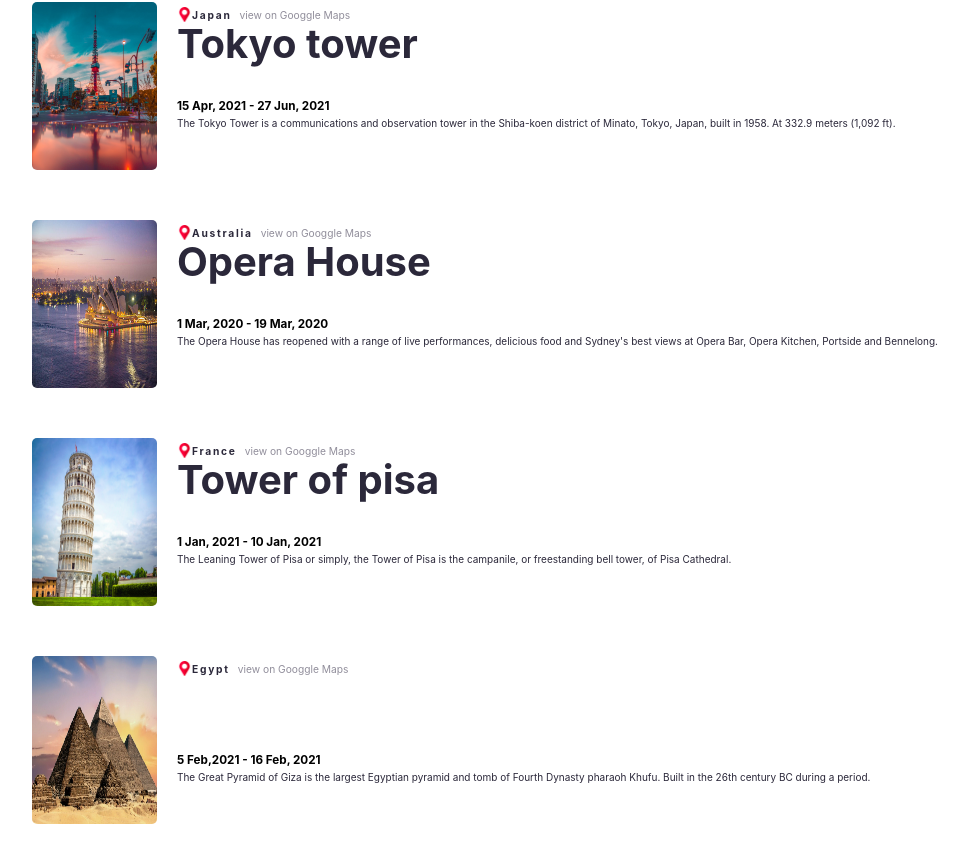
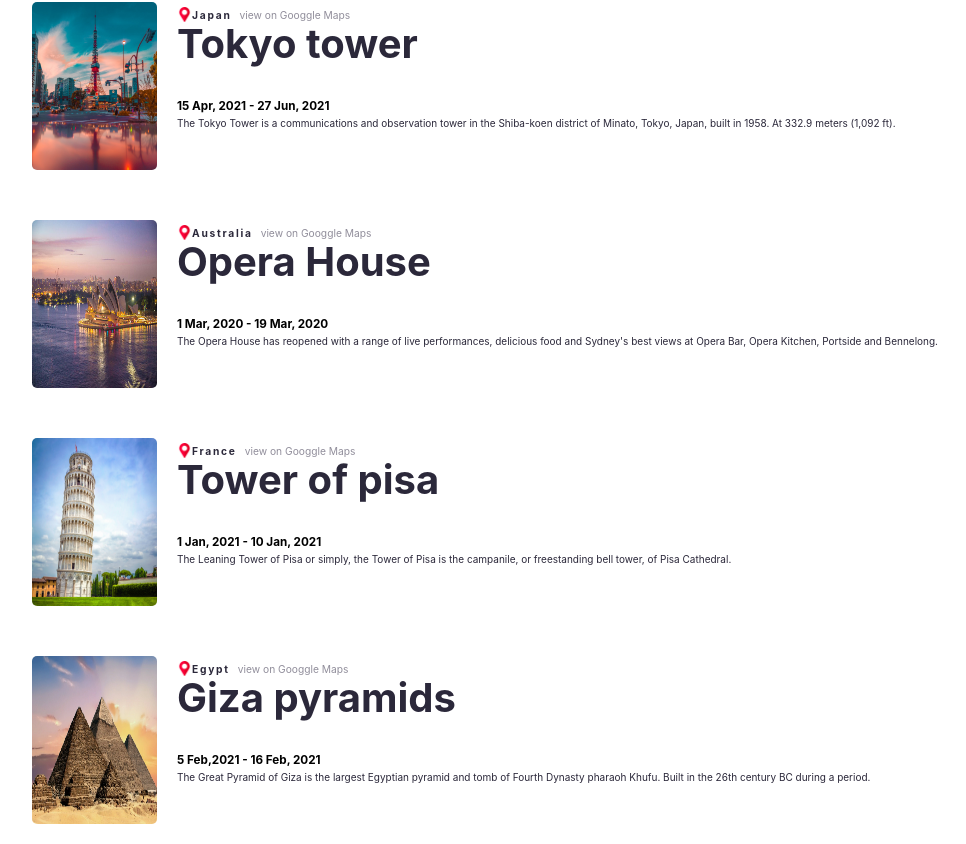
Before and after one commit to tarunmahi/travel_journal, a React (Create React App) app: page / in a window 1280 px wide. Shown: the part 326-1170 px from the top of the page, without its empty margins (0-966 px from the left). Built offline with nearby package versions, Linux system fonts and the light colour scheme; a web font is replaced by a local one.

Commit message:
added changes

```diff
--- a/src/data/data.js
+++ b/src/data/data.js
@@ -40,7 +40,7 @@ export default [
     {
         keyid:5,
         image:"/images/giza.jpg",
-        tittle:"Giza pyramids",
+        title:"Giza pyramids",
         location:"Egypt",
         startDate:"5 Feb,2021 - 16 Feb, 2021",
         description:"The Great Pyramid of Giza is the largest Egyptian pyramid and tomb of Fourth Dynasty pharaoh Khufu. Built in the 26th century BC during a period"
```
